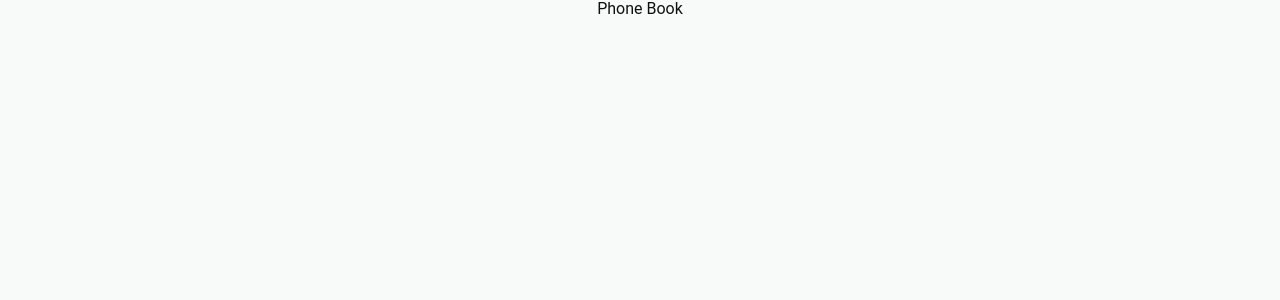
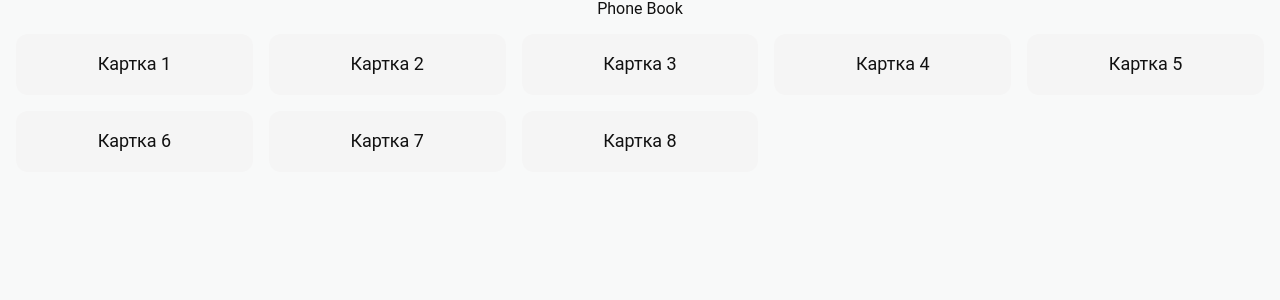
Before and after one commit to PetroMazuryk/phone-book-frontend, a React (Vite) app: page / in a window 1280 px wide. Shown: the top 300 px of the page. Built offline with nearby package versions, Linux system fonts and the light colour scheme.

Commit message:
add component Layout

```diff
--- a/src/App.jsx
+++ b/src/App.jsx
@@ -1,4 +1,12 @@
+import Layout from './components/Layout/Layout';
+
 function App() {
-  return <div>Phone Book</div>;
+  return (
+    <>
+      <div>Phone Book</div>
+      <Layout />
+    </>
+  );
 }
+
 export default App;
--- /dev/null
+++ b/src/components/Layout/Layout.jsx
@@ -0,0 +1,18 @@
+import styles from './Layout.module.css';
+
+const Layout = () => {
+  return (
+    <div className={styles.container}>
+      <div className={styles.card}>Картка 1</div>
+      <div className={styles.card}>Картка 2</div>
+      <div className={styles.card}>Картка 3</div>
+      <div className={styles.card}>Картка 4</div>
+      <div className={styles.card}>Картка 5</div>
+      <div className={styles.card}>Картка 6</div>
+      <div className={styles.card}>Картка 7</div>
+      <div className={styles.card}>Картка 8</div>
+    </div>
+  );
+};
+
+export default Layout;
--- /dev/null
+++ b/src/components/Layout/Layout.module.css
@@ -0,0 +1,46 @@
+.container {
+    width: 100%;
+    max-width: 1440px;
+    margin: 0 auto;
+    padding: 16px;
+
+    display: grid;
+    grid-template-columns: 1fr;
+    gap: 16px;
+}
+
+.card {
+    background: #f5f5f5;
+    padding: 20px;
+    border-radius: 12px;
+    text-align: center;
+    font-size: 18px;
+}
+
+/* великі телефони */
+@media (min-width: 480px) {
+    .container {
+        grid-template-columns: repeat(2, 1fr);
+    }
+}
+
+/* планшети */
+@media (min-width: 768px) {
+    .container {
+        grid-template-columns: repeat(3, 1fr);
+    }
+}
+
+/* ноутбуки */
+@media (min-width: 1024px) {
+    .container {
+        grid-template-columns: repeat(4, 1fr);
+    }
+}
+
+/* десктопи */
+@media (min-width: 1280px) {
+    .container {
+        grid-template-columns: repeat(5, 1fr);
+    }
+}
```
